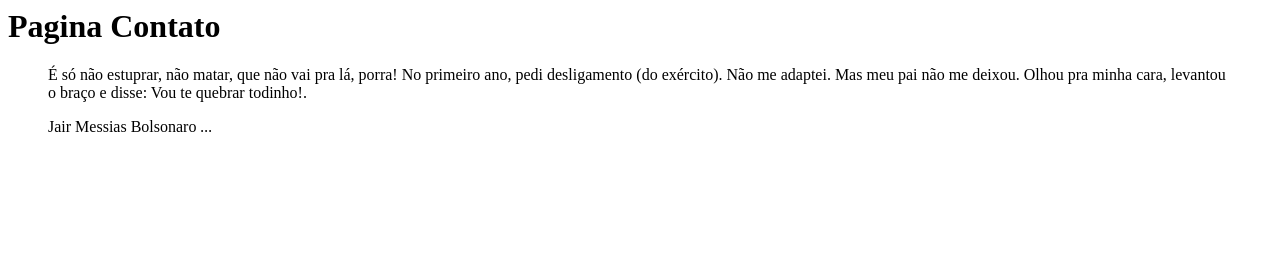
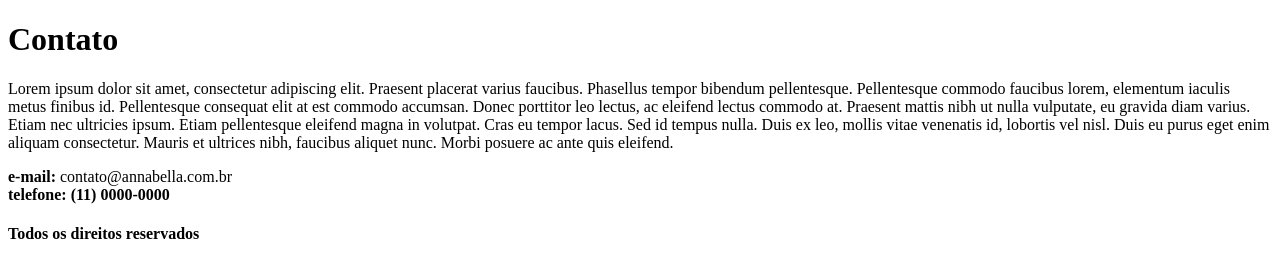
Before and after one commit to fabiosmacedo/fabiosmacedo.github.io, a plain HTML site: page contato.html in a window 1280 px wide. Drawn offline with Linux system fonts and the light colour scheme.

Commit message:
Update contato.html
Alterei a página de contatos

```diff
--- a/contato.html
+++ b/contato.html
@@ -1,9 +1,50 @@
+<!DOCTYPE html>
+<html>
 
-<h1>Pagina Contato</h1>
+<head>
+    <title>Página contato</title>
+    <meta charset="utf-8">
 
-<blockquote class="blockquote">
-    <p class="mb-0">É só não estuprar, não matar, que não vai pra lá, porra! No primeiro ano,
-        pedi desligamento (do exército). Não me adaptei. Mas meu pai não me deixou.
-        Olhou pra minha cara, levantou o braço e disse: Vou te quebrar todinho!. </p>
-    <footer class="blockquote-footer">Jair Messias Bolsonaro <cite title="Source Title">...</cite></footer>
-  </blockquote>
+    <link rel="stylesheet" type="text/css" href="estilo.css">
+
+</head>
+
+<body>
+
+
+    <div id="conteudo">
+
+        <h1>Contato</h1>
+        <p>
+
+            Lorem ipsum dolor sit amet, consectetur adipiscing elit. Praesent placerat varius faucibus. Phasellus tempor
+            bibendum pellentesque. Pellentesque commodo faucibus lorem, elementum iaculis metus finibus id. Pellentesque
+            consequat elit at est commodo accumsan. Donec porttitor leo lectus, ac eleifend lectus commodo at. Praesent
+            mattis nibh ut nulla vulputate, eu gravida diam varius. Etiam nec ultricies ipsum. Etiam pellentesque
+            eleifend magna in volutpat. Cras eu tempor lacus. Sed id tempus nulla. Duis ex leo, mollis vitae venenatis
+            id, lobortis vel nisl. Duis eu purus eget enim aliquam consectetur. Mauris et ultrices nibh, faucibus
+            aliquet nunc. Morbi posuere ac ante quis eleifend.
+        </p>
+
+
+
+        <div>
+            <strong>e-mail: </strong>
+            contato@annabella.com.br <br>
+            <strong>telefone: (11) 0000-0000</strong>
+
+        </div>
+
+
+
+
+    </div>
+    <div id="rodape">
+        <h4>Todos os direitos reservados</h4>
+    </div>
+    </div>
+
+
+</body>
+
+</html>
```
